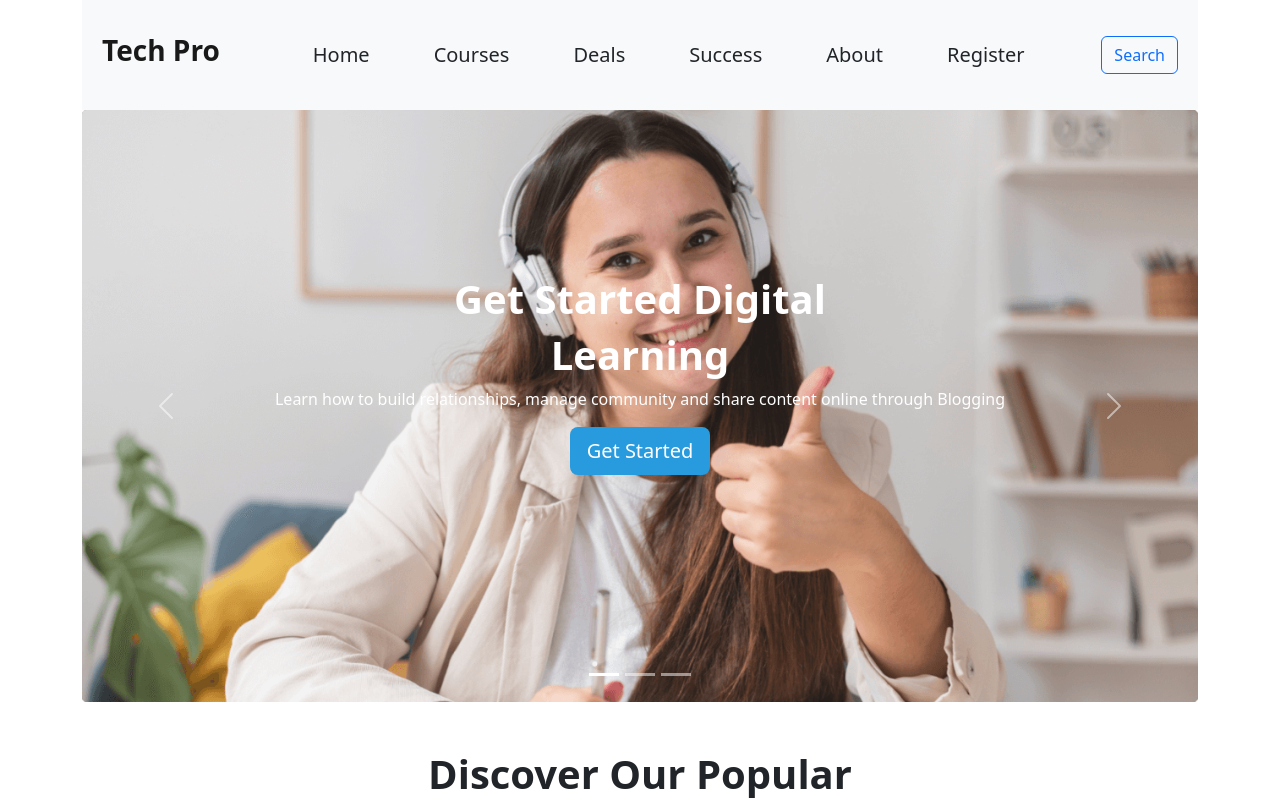
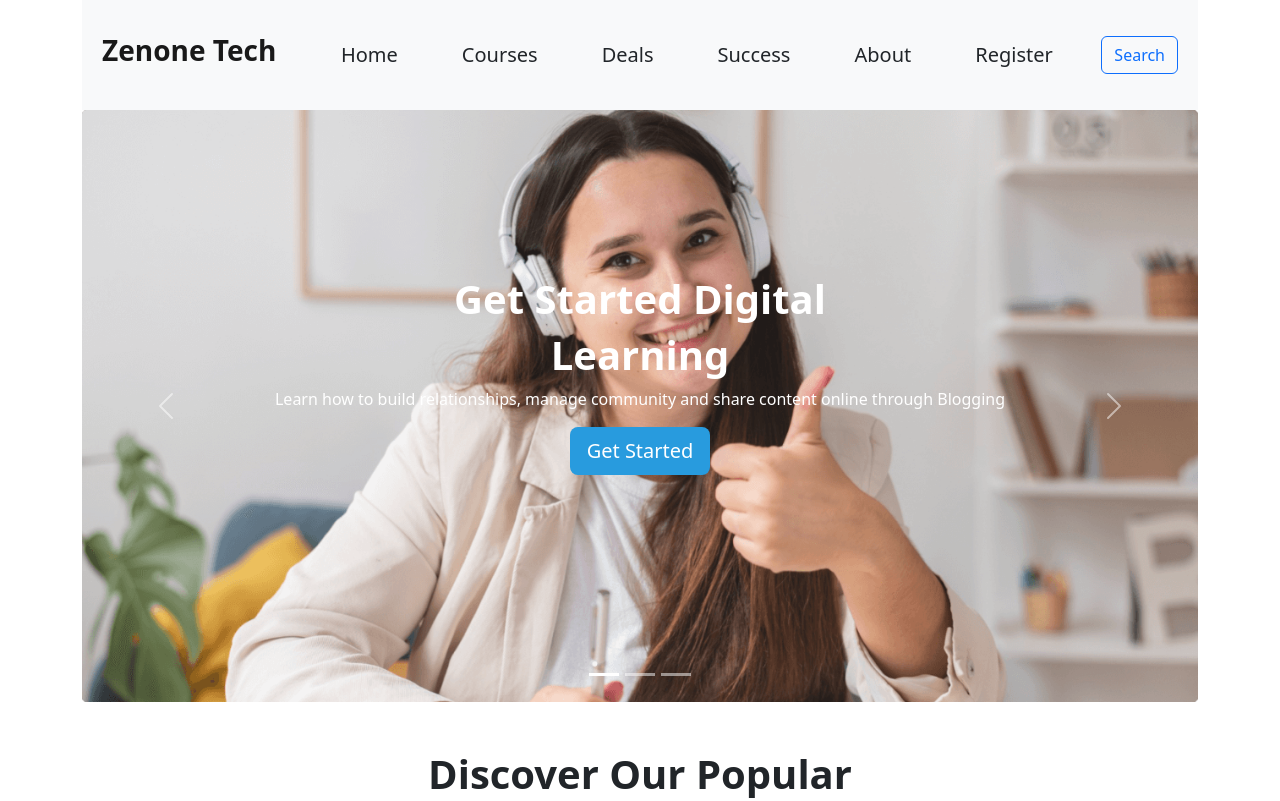
Before and after one commit to tareque-bin-habib/pro-tech, a plain HTML site: page index.html in a window 1280 px wide. Shown: the top 801 px of the page. Drawn offline with nearby package versions, Linux system fonts and the light colour scheme.

Commit message:
all Done

```diff
--- a/index.html
+++ b/index.html
@@ -5,7 +5,7 @@
     <meta charset="UTF-8">
     <meta http-equiv="X-UA-Compatible" content="IE=edge">
     <meta name="viewport" content="width=device-width, initial-scale=1.0">
-    <title>Tech Pro</title>
+    <title>Zenone Tech</title>
     <!-- Fontawsome -->
     <script src="https://kit.fontawesome.com/107083bf9f.js" crossorigin="anonymous"></script>
     <!-- Bootstrap -->
@@ -19,7 +19,7 @@
         <!-- Navigation -->
         <nav class="navbar navbar-expand-lg bg-light p-2">
             <div class="container-fluid">
-                <a class="navbar-brand h1 fw-bold fs-3" href="#">Tech Pro</a>
+                <a class="navbar-brand h1 fw-bold fs-3" href="#">Zenone Tech</a>
                 <button class="navbar-toggler" type="button" data-bs-toggle="collapse"
                     data-bs-target="#navbarSupportedContent" aria-controls="navbarSupportedContent"
                     aria-expanded="false" aria-label="Toggle navigation">
@@ -536,7 +536,7 @@
         </section>
     </main>
     <footer class="mt-5 pt-5">
-        <h1 class="fw-bold text-center text-white">Tech Pro</h1>
+        <h1 class="fw-bold text-center text-white">Zenone Tech</h1>
         <p class="text-center fs-5 text-white">Office 41, Zawaya Buildin, Ghala Muscat, <br>
             Sultanate of Oman</p>
         <p class="text-center text-white"> [Privacy Ploicy | Terms of use]</p>
```
